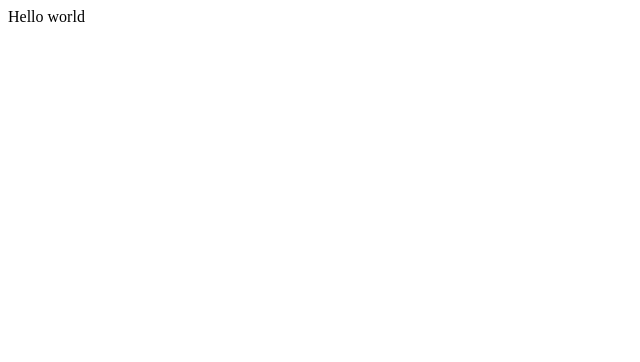
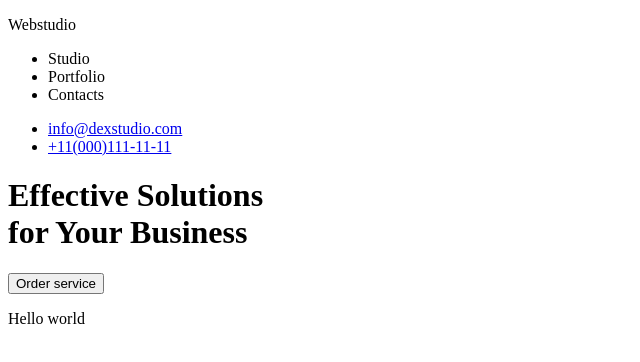
Before and after one commit to KamaWalk/goit-markup-hw-01, a plain HTML site: page index.html in a window 1280 px wide. Shown: the whole page, without its empty margins (0-640 px from the left). Drawn offline with Linux system fonts and the light colour scheme.

Commit message:
first index

```diff
--- a/index.html
+++ b/index.html
@@ -1,5 +1,35 @@
-<html>
+<!DOCTYPE html>
+<html lang="en">
+  <head>
+    <title>Studio</title>
+  </head>
   <body>
+    <header>
+      <p>Webstudio</p>
+      <nav>
+        <ul>
+          <li>Studio</li>
+          <li>Portfolio</li>
+          <li>Contacts</li>
+        </ul>
+      </nav>
+      <ul>
+        <li>
+          <a href="mailto:info@dexstudio.com">info@dexstudio.com</a>
+        </li>
+        <li>
+          <a href="tel:+11(000)111-11-11">+11(000)111-11-11</a>
+        </li>
+      </ul>
+    </header>
+    <main>
+      <h1>
+        Effective Solutions<br />
+        for Your Business
+      </h1>
+      <button type="button">Order service</button>
+    </main>
+    <footer></footer>
     <p>Hello world</p>
   </body>
 </html>
```
